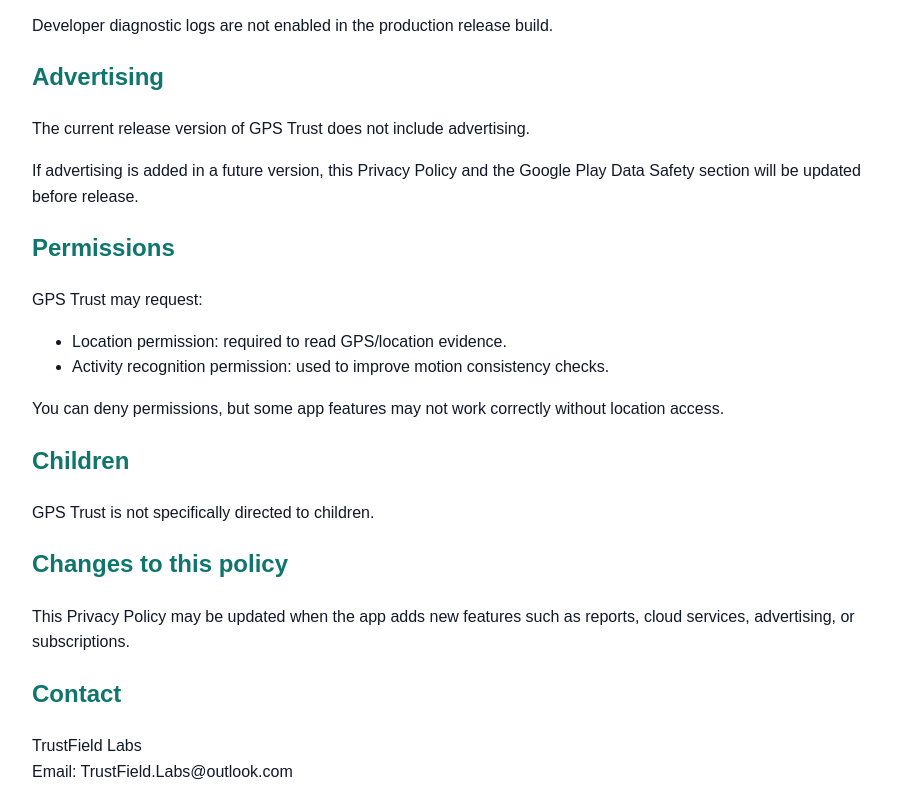
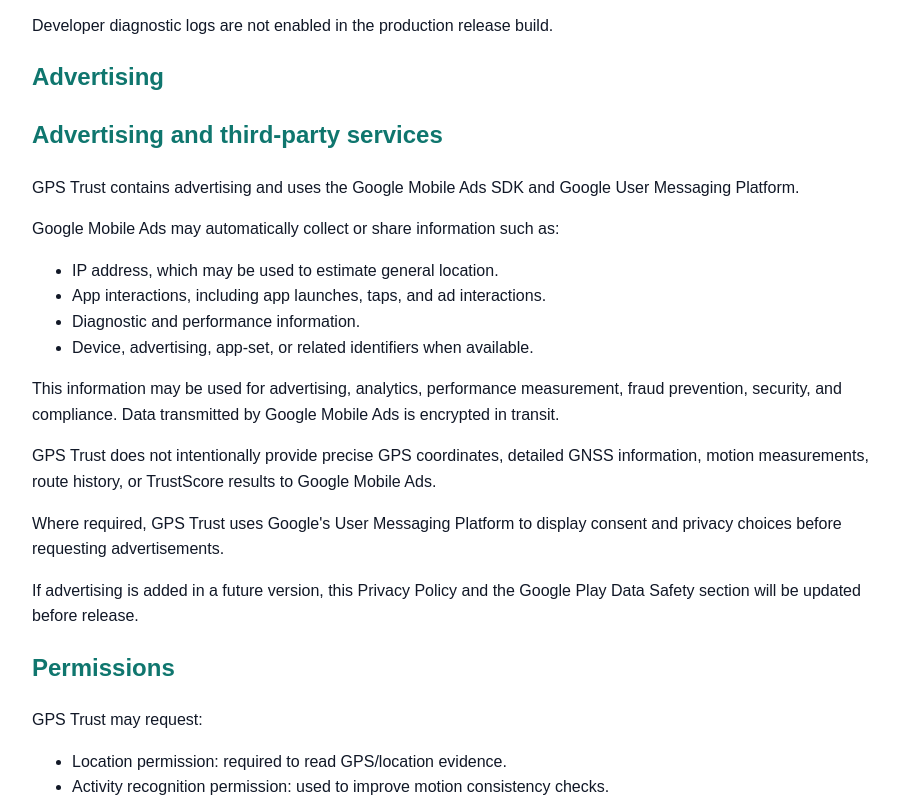
Before and after one commit to BlueSeven777/gps-trust-privacy, a plain HTML site: page index.html in a window 1280 px wide. Shown: the part 949-1752 px from the top of the page, without its empty margins (178-1077 px from the left). Drawn offline with Linux system fonts and the light colour scheme.

Commit message:
Revise privacy policy with new advertising details
Updated effective date, added advertising section, and modified contact email formatting.

```diff
--- a/index.html
+++ b/index.html
@@ -12,7 +12,7 @@
 <body>
 <h1>Privacy Policy for GPS Trust</h1>
 
-<p><strong>Effective date:</strong> 2026-07-05</p>
+<p><strong>Effective date:</strong> 2026-08-05</p>
 
 <p>GPS Trust is developed by TrustField Labs.</p>
 
@@ -44,7 +44,40 @@
 <p>Developer diagnostic logs are not enabled in the production release build.</p>
 
 <h2>Advertising</h2>
-<p>The current release version of GPS Trust does not include advertising.</p>
+<h2>Advertising and third-party services</h2>
+
+<p>
+GPS Trust contains advertising and uses the Google Mobile Ads SDK
+and Google User Messaging Platform.
+</p>
+
+<p>
+Google Mobile Ads may automatically collect or share information such as:
+</p>
+
+<ul>
+    <li>IP address, which may be used to estimate general location.</li>
+    <li>App interactions, including app launches, taps, and ad interactions.</li>
+    <li>Diagnostic and performance information.</li>
+    <li>Device, advertising, app-set, or related identifiers when available.</li>
+</ul>
+
+<p>
+This information may be used for advertising, analytics, performance
+measurement, fraud prevention, security, and compliance.
+Data transmitted by Google Mobile Ads is encrypted in transit.
+</p>
+
+<p>
+GPS Trust does not intentionally provide precise GPS coordinates,
+detailed GNSS information, motion measurements, route history,
+or TrustScore results to Google Mobile Ads.
+</p>
+
+<p>
+Where required, GPS Trust uses Google's User Messaging Platform
+to display consent and privacy choices before requesting advertisements.
+</p>
 <p>If advertising is added in a future version, this Privacy Policy and the Google Play Data Safety section will be updated before release.</p>
 
 <h2>Permissions</h2>
@@ -63,6 +96,6 @@
 
 <h2>Contact</h2>
 <p>TrustField Labs<br>
-Email: TrustField.Labs@outlook.com</p>
+Email:TrustField.Labs@outlook.com </p>
 </body>
 </html>
```
